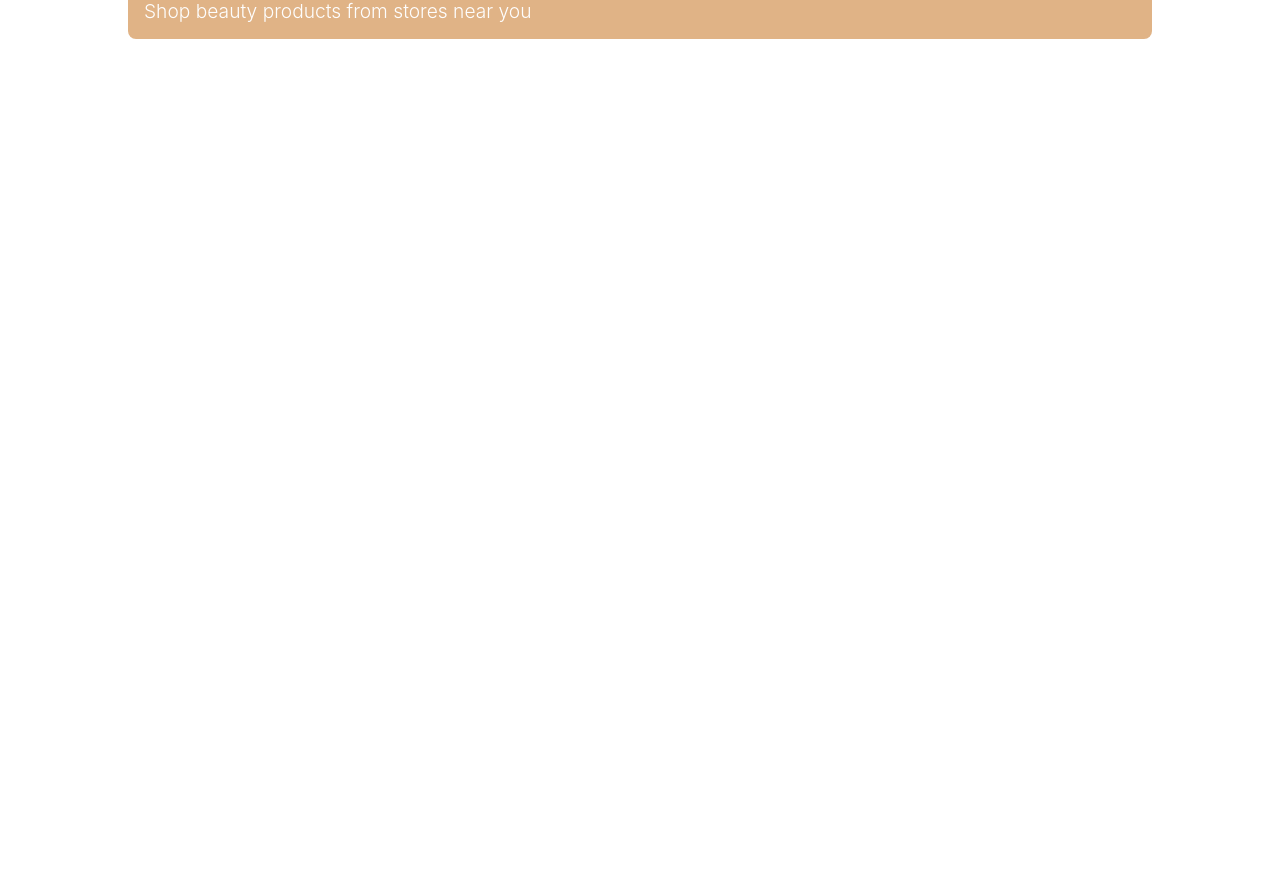
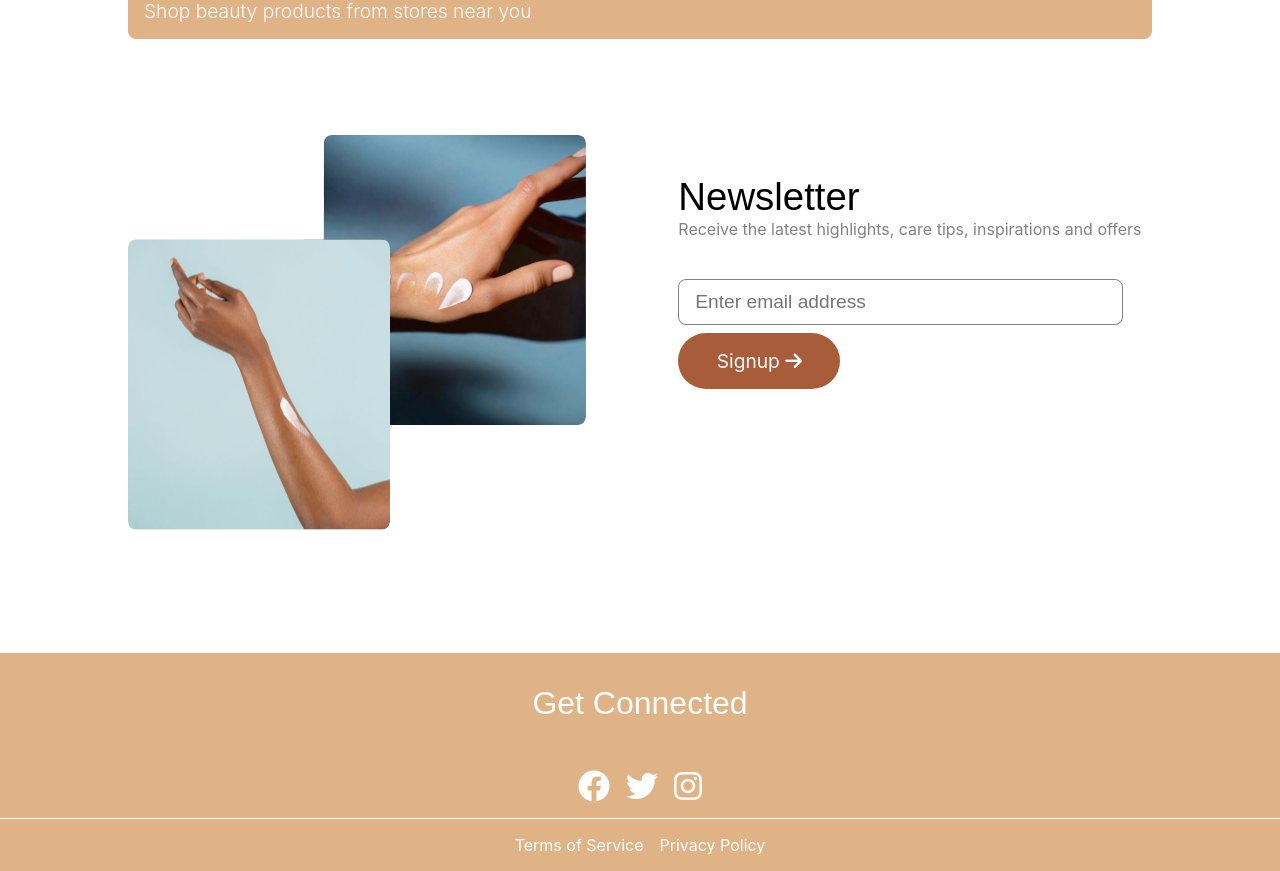
Before and after one commit to Franklivania/nav-ro, a React (Create React App) app: page / in a window 1280 px wide. Shown: the part 2193-3064 px from the top of the page. Before the commit the page ends 2296 px from the top, so only its background shows below. Built offline with nearby package versions, Linux system fonts and the light colour scheme; a web font is replaced by a local one.

Commit message:
completed landing page

```diff
--- /dev/null
+++ b/src/Components/Footer/Footer.js
@@ -0,0 +1,23 @@
+import React from 'react'
+import './Footer.scss'
+
+const Footer = () => {
+  return (
+    <footer>
+        <h1>Get Connected</h1>
+
+        <div className="socials">
+            <a href=""><i class="fa-brands fa-facebook fa-2x"></i></a>
+            <a href=""><i class="fa-brands fa-twitter fa-2x"></i></a>
+            <a href=""><i class="fa-brands fa-instagram fa-2x"></i></a>
+        </div>
+
+        <div className="foot">
+            <a href="">Terms of Service</a>
+            <a href="">Privacy Policy</a>
+        </div>
+    </footer>
+  )
+}
+
+export default Footer
--- /dev/null
+++ b/src/Components/Footer/Footer.scss
@@ -0,0 +1,41 @@
+@import '../../App.scss';
+
+footer{
+    position: relative;
+    width: $width;
+    display: flex;
+    flex-direction: column;
+    align-items: center;
+    justify-content: center;
+    background: $sub-color;
+    font-family: $font;
+    color: $secondary-color;
+
+    h1{
+        padding: 2rem 0;
+        font-family: $font-two;
+        font-weight: 400;
+    }
+
+    .socials, .foot{
+        padding: 1rem 0;
+
+        a{
+            text-decoration: none;
+            color: $secondary-color;
+            padding: 0 0.5rem;
+            transition: all .3s ease-in-out;
+
+            &:hover{
+                color: $main-color;
+            }
+        }
+    }
+
+    .foot{
+        border-top: 0.001rem solid $secondary-color;
+        width: $width;
+        text-align: center;
+    }
+
+}
--- /dev/null
+++ b/src/Components/Newsletter/Newsletter.js
@@ -0,0 +1,32 @@
+import React from 'react'
+import './Newsletter.scss'
+import five from '../../assets/five.svg'
+import six from '../../assets/six.svg'
+import { Link } from 'react-router-dom'
+
+const Newsletter = () => {
+  return (
+    <section className='newsletter'>
+        <aside>
+            <img src={five} alt="" id='five' />
+            <img src={six} alt="" id='six' />
+        </aside>
+
+        <aside>
+            <h1> Newsletter </h1>
+
+            <p>Receive the latest highlights, care tips, inspirations and offers</p>
+
+            <form action="">
+                <label htmlFor="">
+                    <input type="email" name="email" id="email" placeholder='Enter email address' />
+                </label>
+
+                <Link to='/signup' id='signup'>Signup <i class="fa-solid fa-arrow-right"></i></Link>
+            </form>
+        </aside>
+    </section>
+  )
+}
+
+export default Newsletter
--- /dev/null
+++ b/src/Components/Newsletter/Newsletter.scss
@@ -0,0 +1,76 @@
+@import '../../App.scss';
+
+.newsletter{
+    position: relative;
+    display: flex;
+    align-items: center;
+    justify-content: space-around;
+    width: $width;
+    margin: 2rem 0 14rem 0;
+
+    aside{
+        position: relative;
+        font-family: $font;
+
+        img{
+            border-radius: $small-radius;
+        }
+
+        #five{
+            position: absolute;
+            top: calc(($height) * 0.13);
+            left: calc(($width) * -0.04);
+        }
+        #six{
+            margin: 0 0 0 calc(($width) * 0.7);
+        }
+
+        h1{
+            font-family: $font-two;
+            font-weight: 400;
+            font-size: $large-text;
+        }
+
+        p{
+            color: $gray;
+            margin: 0 0 2rem 0;
+        }
+
+
+        form{
+            position: relative;
+            display: flex;
+            flex-direction: column;
+
+            label{
+                width: calc(($width) * 0.6);
+                #email{
+                    width: calc(($width) * 1.6);
+                    font-size: $text;
+                    padding: 0.7rem 1rem;
+                    outline: none;
+                    border: 0.02rem solid $gray;
+                    border-radius: $small-radius;
+                }
+                margin: 0.5rem 0;
+            }
+
+            #signup{
+                padding: 1rem 0;
+                background: $main-color;
+                border-radius: $border-radius;
+                transition: all .5s ease-in;
+                color: $secondary-color;
+                text-decoration: none;
+                font-size: $text;
+                width: calc(($width) * 0.35);
+                text-align: center;
+
+                &:hover{
+                    background: $accent-color;
+                    color: $secondary-color;
+                }
+            }
+        }
+    }
+}
--- a/src/Pages/Landing/Landing.js
+++ b/src/Pages/Landing/Landing.js
@@ -1,6 +1,8 @@
 import React from 'react'
+import Footer from '../../Components/Footer/Footer'
 import Hero from '../../Components/Hero/Hero'
 import Navbar from '../../Components/Navbar/Navbar'
+import Newsletter from '../../Components/Newsletter/Newsletter'
 import SkinCare from '../../Components/SkinCare/SkinCare'
 import Tips from '../../Components/Tips/Tips'
 
@@ -11,6 +13,8 @@ const Landing = () => {
         <Hero />
         <SkinCare />
         <Tips />
+        <Newsletter />
+        <Footer />
     </div>
   )
 }
```
Also changed, not shown: src/assets/five.svg, src/assets/six.svg.
